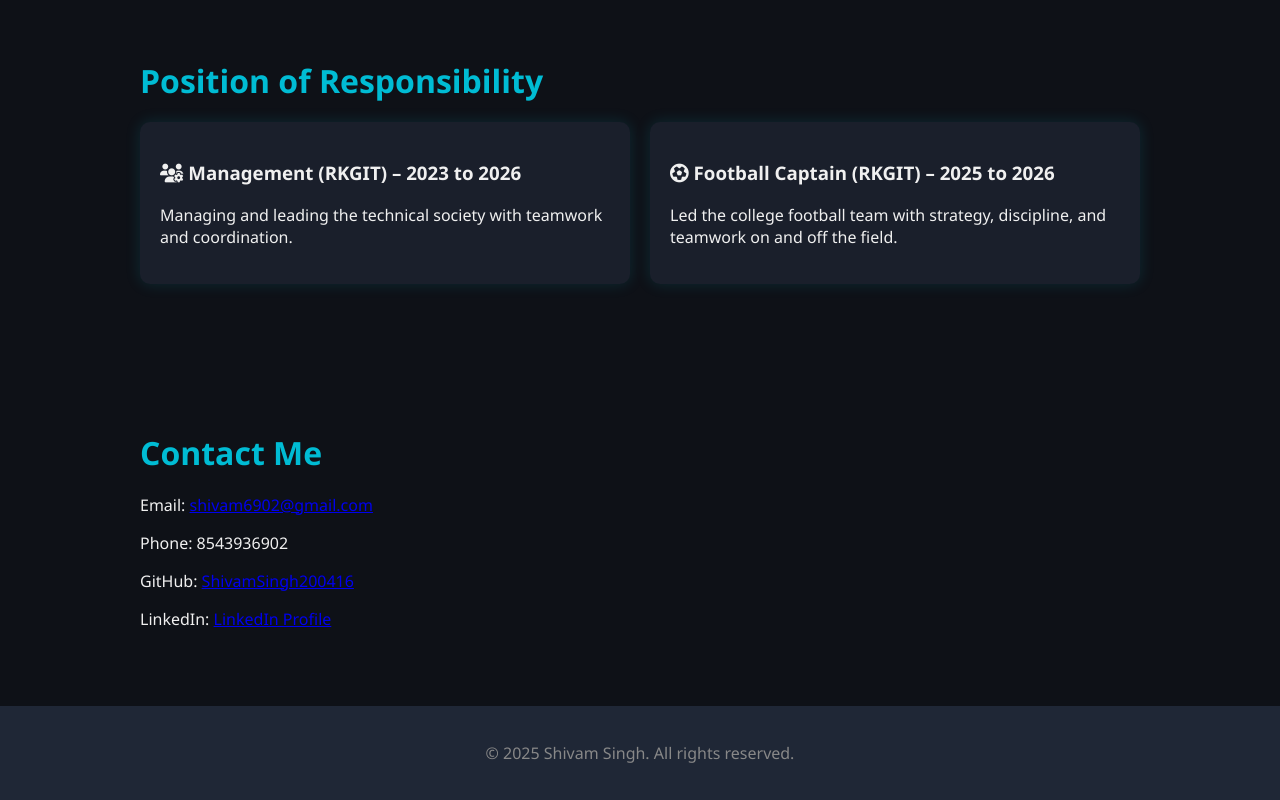
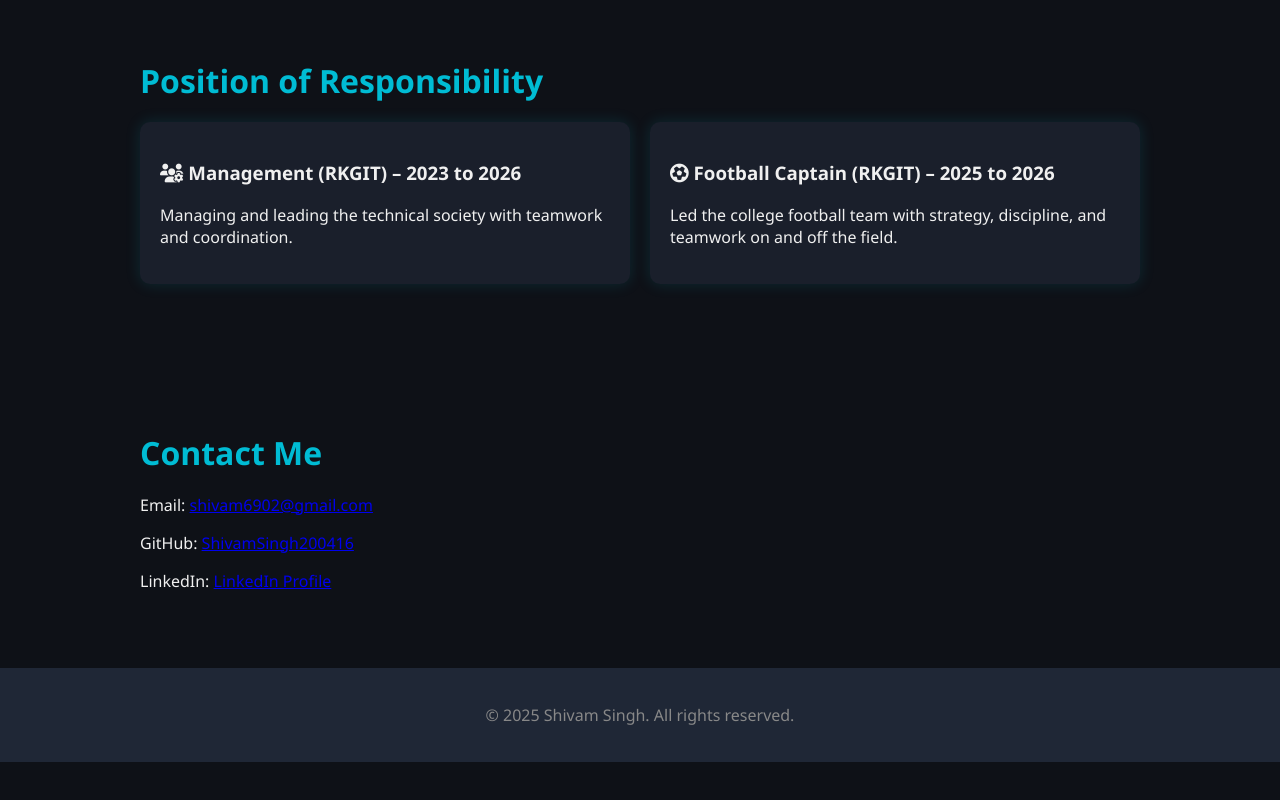
Before and after one commit to ShivamSingh200416/PORTFOLIO, a plain HTML site: page index.html in a window 1280 px wide. Shown: the part 2351-3151 px from the top of the page. After the commit the page ends 3113 px from the top, so only its background shows below. Drawn offline with nearby package versions, Linux system fonts and the light colour scheme.

Commit message:
Update index.html

```diff
--- a/index.html
+++ b/index.html
@@ -219,7 +219,6 @@
   <section id="contact" class="section">
     <h2>Contact Me</h2>
     <p>Email: <a href="mailto:shivam6902@gmail.com">shivam6902@gmail.com</a></p>
-    <p>Phone: 8543936902</p>
     <p>GitHub: <a href="https://github.com/ShivamSingh200416" target="_blank">ShivamSingh200416</a></p>
     <p>LinkedIn: <a href="https://linkedin.com/in/YOUR-LINKEDIN" target="_blank">LinkedIn Profile</a></p>
   </section>
```
